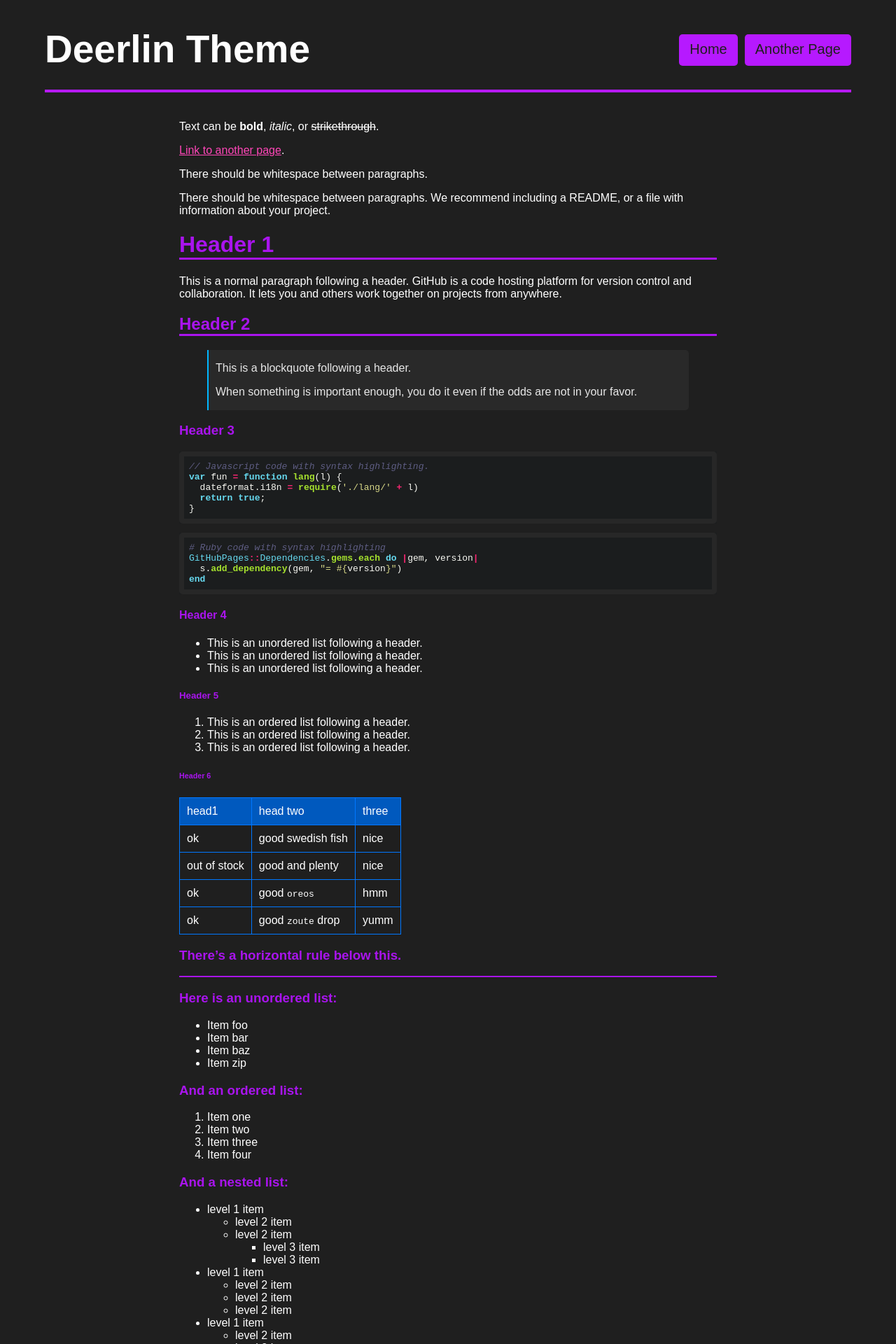
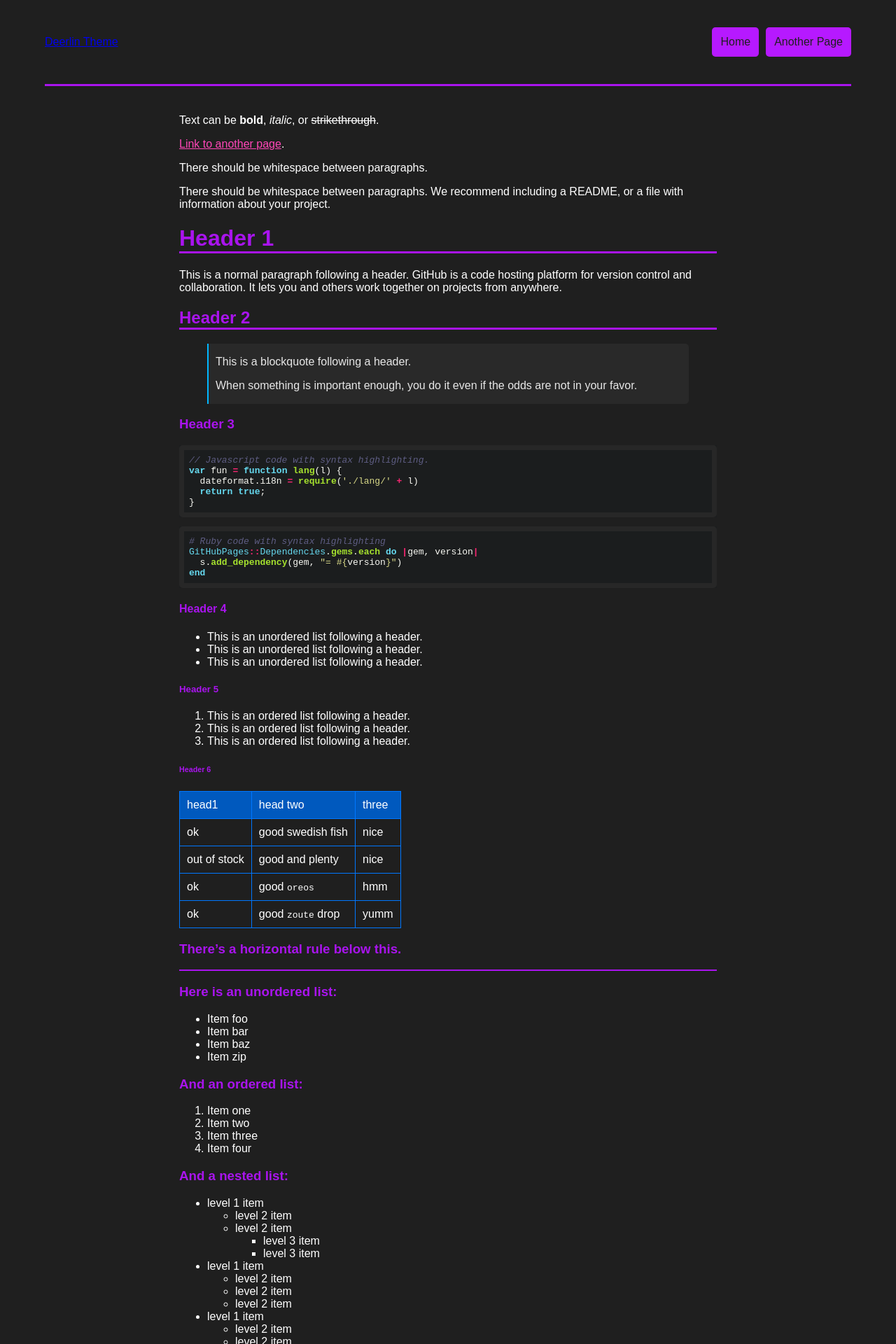
Before and after one commit to nashiradeer/deerlin-for-jekyll, a Jekyll site: the page built from index.md, in a window 1280 px wide. Shown: the top 1920 px of the page at 70% size. Built offline with Jekyll 4.4.1, drawn with Linux system fonts in a browser that asks for light colours.

Commit message:
Start rewrite of the header

```diff
--- a/_includes/header.html
+++ b/_includes/header.html
@@ -1,15 +1,15 @@
 <header>
-    <div id="header-container">
-        <div id="title-container">
-            <div onclick="toggleNavbar();" class="mobile-only" id="menu-btn"><div> </div><div> </div><div> </div></div>
-            {% if site.deprecated-features.logomark and site.deprecated-features.enabled %}
-                <a href="{{ '/' | relative_url }}" class="mobile-only website-title">{{ site.title }}</a>
-                <img class="desktop-only website-title" src="{{ site.logomark }}" alt="{{ site.title }}" />
-            {% else %}
-                <a  href="{{ '/' | relative_url }}" class="website-title">{{ site.title }}</a>
-            {% endif %}
-        </div>
+    <div id="title">
+        <div onclick="toggleNavbar();" class="mobile-only" id="menu-btn"><div> </div><div> </div><div> </div></div>
+        {% if site.deprecated-features.logomark and site.deprecated-features.enabled %}
+            <a href="{{ '/' | relative_url }}" class="mobile-only">{{ site.title }}</a>
+            <img class="desktop-only" src="{{ site.logomark }}" alt="{{ site.title }}" />
+        {% else %}
+            <a  href="{{ '/' | relative_url }}">{{ site.title }}</a>
+        {% endif %}
+    </div>
 
+    <nav>
         <ul id="navbar">
             {% for item in site.navbar %}
             <li>
@@ -17,6 +17,5 @@
             </li>
             {% endfor %}
         </ul>
-    </div>
-    <hr class="desktop-only">
+    </nav>
 </header>
--- a/_sass/deerlin-common.scss
+++ b/_sass/deerlin-common.scss
@@ -82,24 +82,6 @@ td {
 }
 
 // <header>
-header a.website-title {
-    font-weight: bolder;
-    white-space: nowrap;
-    text-decoration: none;
-    color: var(--font-color);
-}
-
-#navbar {
-    list-style-type: none;
-}
-
-#navbar a, #navbar a:visited {
-    background-color: var(--navbar-background-color);
-    color: var(--background-color);
-    font-size: 20px;
-    white-space: nowrap;
-    text-decoration: none;
-}
 
 // <footer>
 footer {
--- a/_sass/deerlin-desktop.scss
+++ b/_sass/deerlin-desktop.scss
@@ -5,57 +5,49 @@ main {
 
 // <header>
 header {
-    padding-top: 20px;
-    margin: 0 5%;
+    display: flex;
+    justify-content: space-between;
+    align-items: center;
+    height: 120px;
+    margin: 0 5% 0;
+    border-bottom: 3px solid var(--title-color);
 }
 
-#header-container {
-    height: 100px;
-    display: flex;
-    align-items: center;
-    justify-content: space-between;
+nav {
+    width: 70%;
+    height: 100%;
+    overflow-x: auto;
 }
 
-header hr {
-    border: 2px solid var(--horizontal-color);
+nav ul {
+    padding: 0;
+    margin: 0;
+    height: 100%;
+    display: flex;
+    justify-content: right;
+    align-items: center;
+    flex-direction: row;
+    flex-wrap: nowrap;
 }
 
-header img.website-title {
-    max-width: 40%;
-    max-height: 70%;
+nav ul li {
+    margin-left: 10px;
+    padding: 12px 0;
+    list-style: none;
+    background-color: var(--navbar-background-color);
+    border-radius: 5px;
+    height: fit-content;
 }
 
-header a.website-title {
-    font-size: 55px;
-}
-
-#navbar {
-    display: flex;
-    flex-wrap: nowrap;
-    overflow: auto;
-    height: 100%;
-    max-width: 58%;
-    align-items: center;
-    justify-content: flex-end;
-}
-
-#navbar li {
-    margin-left: 10px;
-}
-
-#navbar li:first-child {
+nav ul li:first-child {
     margin-left: 0;
 }
 
-#navbar a, #navbar a:visited {
-    padding: 10px 15px 13px;
-    border-radius: 5px;
-}
-
-#navbar a:hover {
-    color: var(--navbar-background-color);
-    background-color: var(--background-color);
-    border: 1px solid var(--navbar-background-color);
+nav ul li a {
+    color: var(--background-color);
+    padding: 12px;
+    box-sizing: border-box;
+    text-decoration: none;
 }
 
 // <footer>
--- a/_sass/deerlin-mobile.scss
+++ b/_sass/deerlin-mobile.scss
@@ -14,50 +14,7 @@ div.highlight {
 }
 
 // <header>
-#title-container {
-    display: flex;
-    justify-content: space-between;
-    border-bottom: 3px solid var(--title-color);
-}
 
-header a.website-title {
-    font-size: 30px;
-    margin: auto 3% auto 0;
-}
-
-header div#menu-btn {
-    margin-bottom: -1px;
-    padding: 10px 12px;
-    border-right: 3px solid var(--title-color);
-}
-
-header div#menu-btn div {
-    width: 40px;
-    height: 5px;
-    background-color: var(--navbar-menubtn-color);
-    margin: 8px 0;
-}
-
-#navbar {
-    margin: 0;
-    padding: 0;
-    display: none;
-}
-
-#navbar li {
-    margin-top: 3px;
-}
-
-#navbar a, #navbar a:visited {
-    padding: 16px 3%;
-    width: 94%;
-    font-weight: 600;
-    display: block;
-}
-
-#navbar a:first-child {
-    border: 0;
-}
 
 // <footer>
 footer {
```
